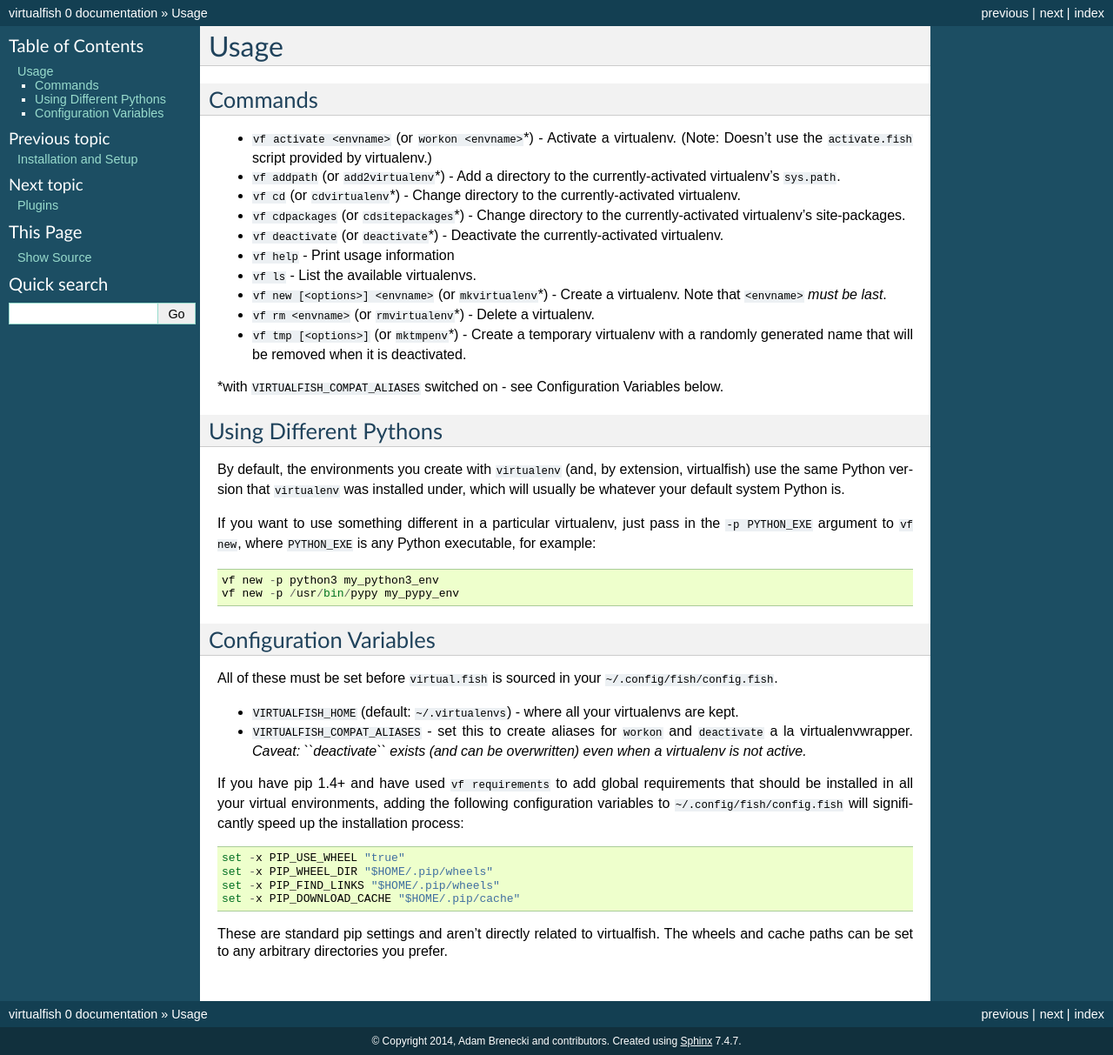
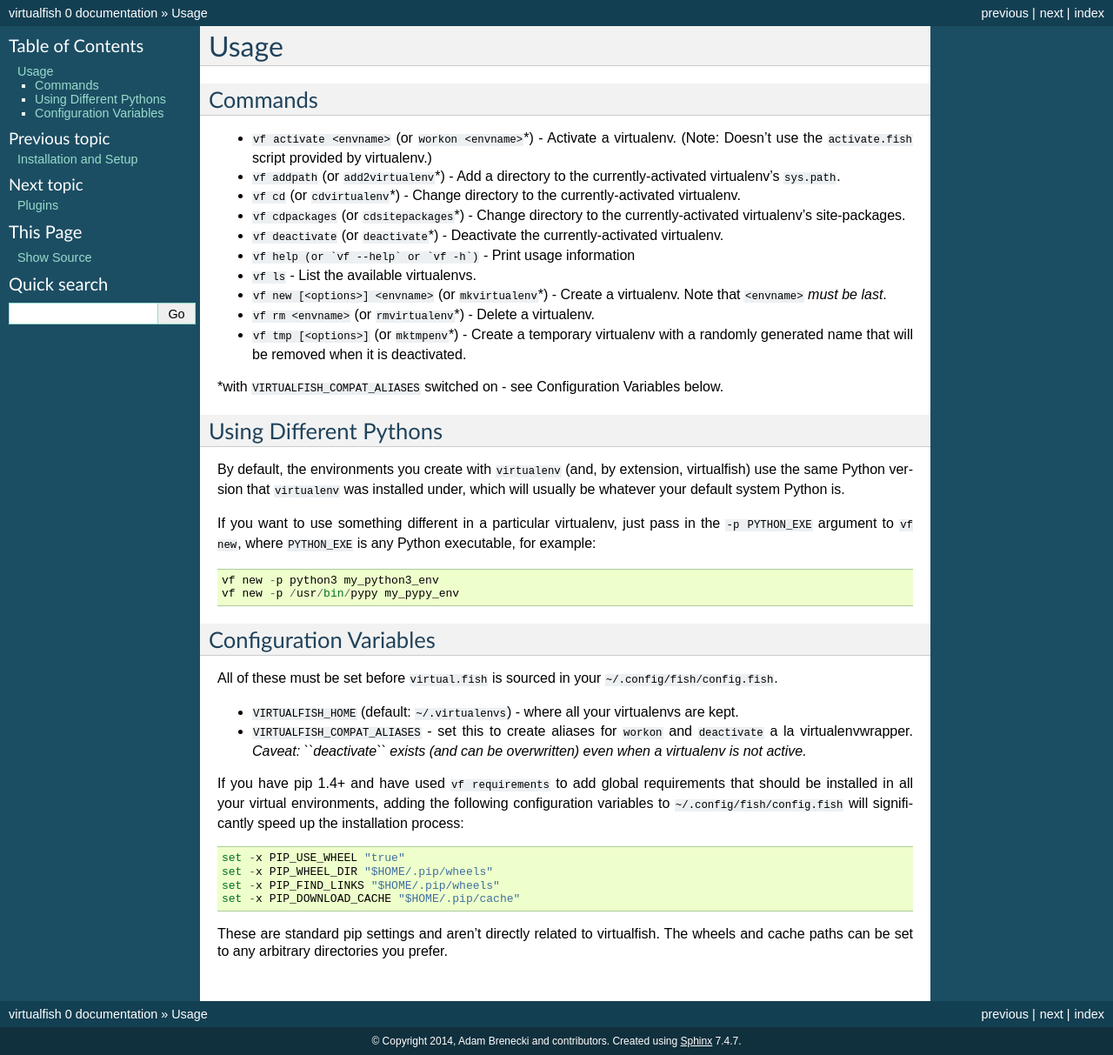
Before and after one commit to justinmayer/virtualfish, a Sphinx documentation site: the page built from docs/usage.rst, in a window 1280 px wide. Shown: the whole page at 87% size. Built offline with Sphinx 7.4.7, drawn with Linux system fonts in a browser that asks for light colours.

Commit message:
feat(toplevel): Add vf --help and vf -h for viewing usage

```diff
--- a/docs/usage.rst
+++ b/docs/usage.rst
@@ -15,7 +15,7 @@ Commands
    the currently-activated virtualenv's site-packages.
 -  ``vf deactivate`` (or ``deactivate``\ \*) - Deactivate the currently-activated
    virtualenv.
--  ``vf help`` - Print usage information
+-  ``vf help (or `vf --help` or `vf -h`)`` - Print usage information
 -  ``vf ls`` - List the available virtualenvs.
 -  ``vf new [<options>] <envname>`` (or ``mkvirtualenv``\ \*) - Create a
    virtualenv. Note that ``<envname>`` *must be last*.
```
Also changed, not shown: 1 other file.
